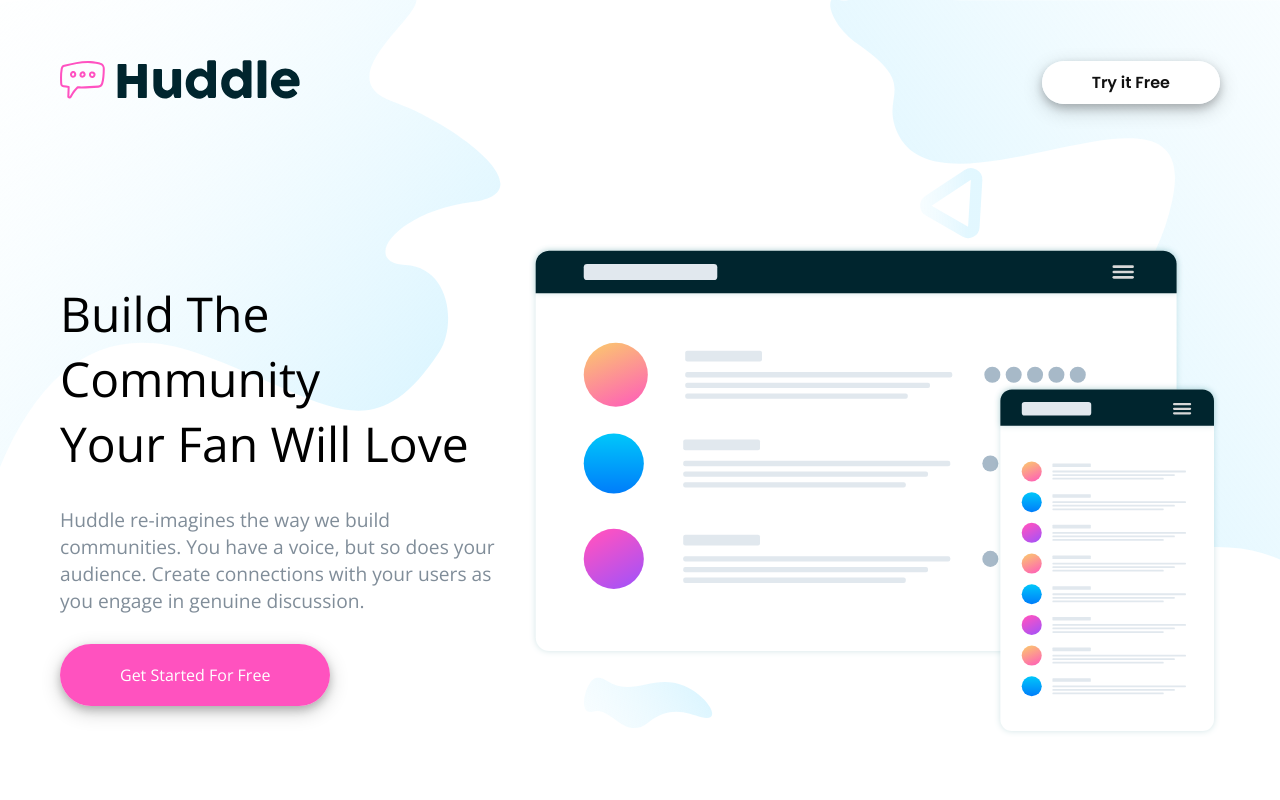
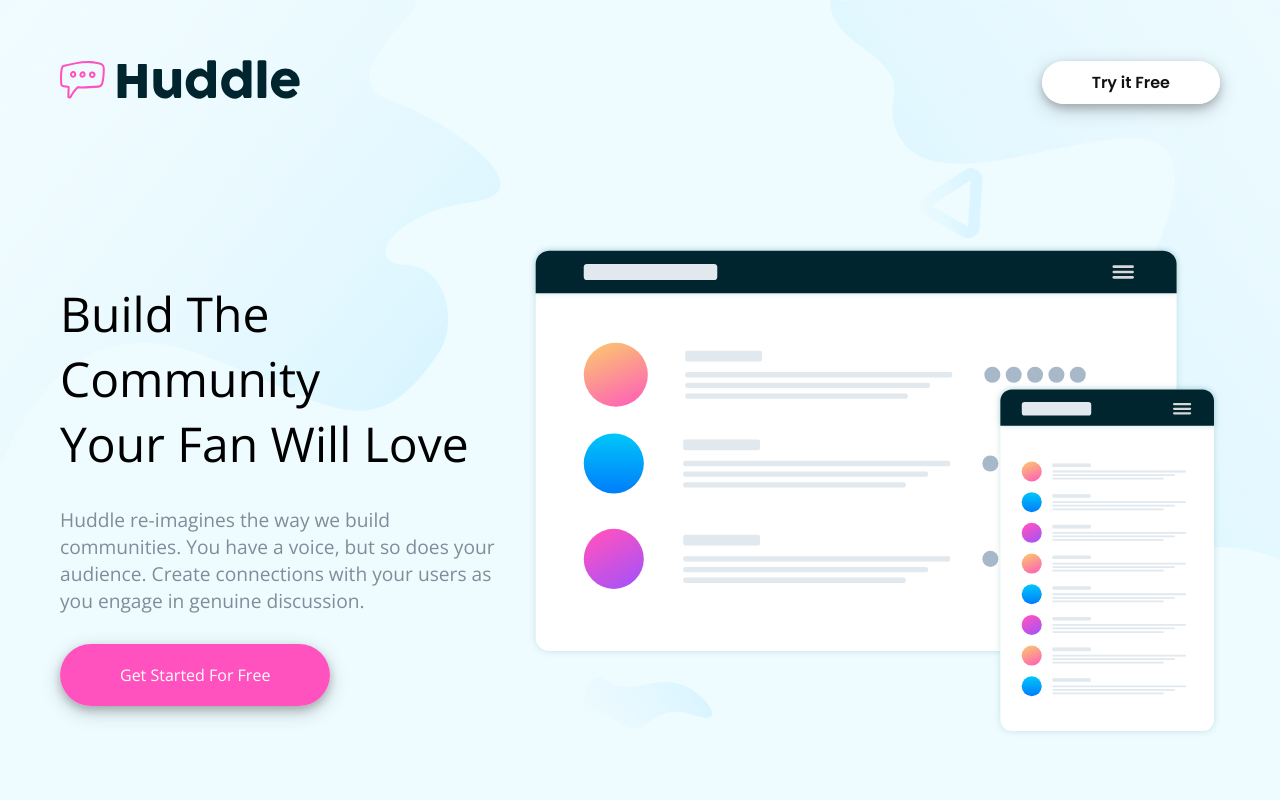
Before and after one commit to harika09/Huddle-landing-page-with-alternating-feature-blocks, a plain HTML site: page index.html in a window 1280 px wide. Shown: the top 800 px of the page. Drawn offline with nearby package versions, Linux system fonts and the light colour scheme.

Commit message:
Update style.css

```diff
--- a/assets/css/style.css
+++ b/assets/css/style.css
@@ -48,6 +48,7 @@ header .button a{
 .banner-container{
     min-height: 100vh;
     width: 100vw;
+    background: #EEFBFF;
     background-image: url(/assets/img/bg-hero-desktop.svg) ;
     background-size: cover;
 }
```
